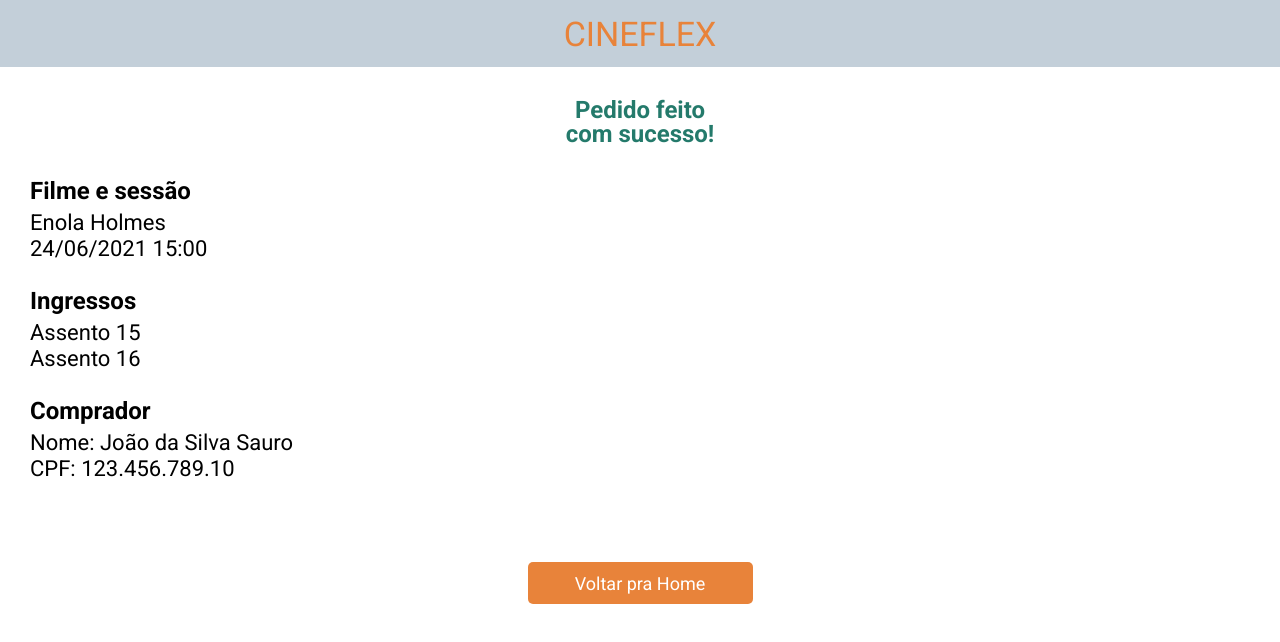
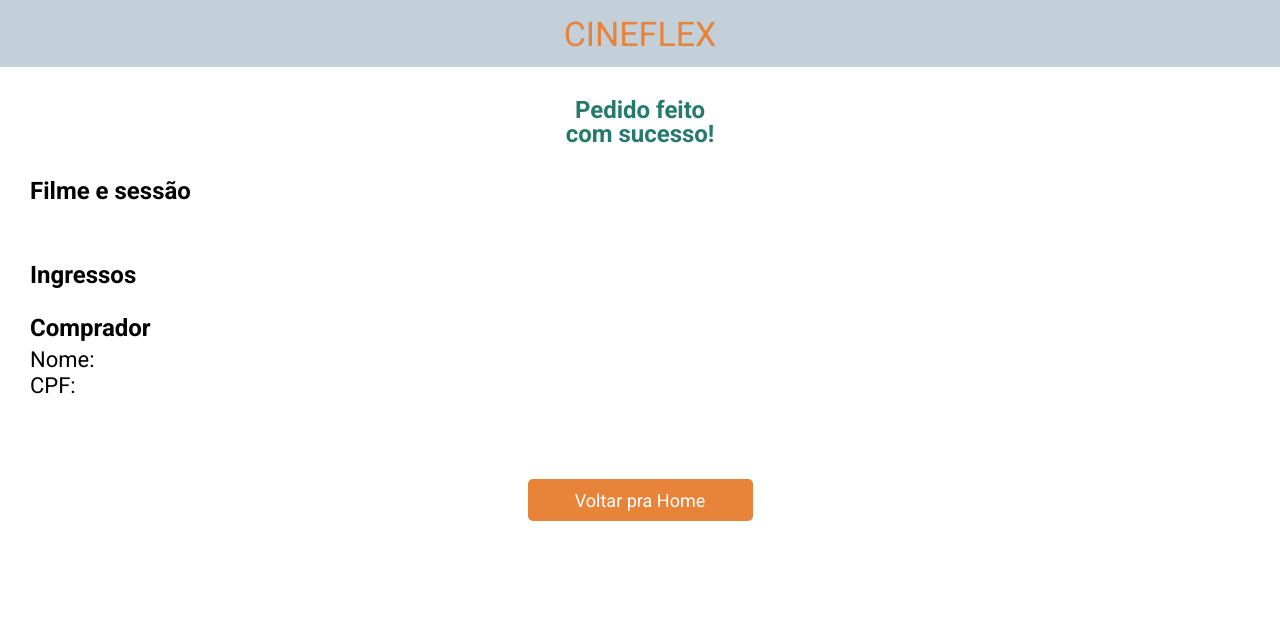
Before and after one commit to mateusrfon/Projeto-Cineflex, a React (Create React App) app: page /sucesso in a window 1280 px wide. Shown: the top 642 px of the page. Built offline with nearby package versions, Linux system fonts and the light colour scheme.

Commit message:
projeto finalizado

```diff
--- a/src/App.js
+++ b/src/App.js
@@ -11,6 +11,7 @@ import {BrowserRouter, Switch, Route, Link} from 'react-router-dom';
 import { useState } from 'react';
 
 export default function App() {
+    const [success, setSuccess] = useState({movie: '', date: '', time: '', tickets: [], buyer: '', cpf: ''});
     return (
         <>
         <BrowserRouter>
@@ -25,10 +26,10 @@ export default function App() {
                     <Schedule />
                 </Route>
                 <Route path='/sessao/:sessionId'>
-                    <Session />
+                    <Session success={success} setSuccess={setSuccess}/>
                 </Route>
                 <Route path="/sucesso">
-                    <Success />
+                    <Success success={success}/>
                 </Route>
             </Switch>
         </BrowserRouter>
--- a/src/Components/Session.js
+++ b/src/Components/Session.js
@@ -1,16 +1,15 @@
-import { useParams } from 'react-router-dom';
+import { useParams, useHistory } from 'react-router-dom';
 import { useState, useEffect } from 'react';
 import axios from 'axios';
 import Seats from './Seats';
 
 import '../styles/seats.css';
 
-export default function Session() {
+export default function Session({ success, setSuccess }) {
     const { sessionId } = useParams();
     const [session, setSession] = useState('');
-    const [name, setName] = useState('');
-    const [cpf, setCpf] = useState('');
     const [checkout, setCheckout] = useState( {ids: [], name: '', cpf: ''} );
+    let history = useHistory();
 
     useEffect(() => {
         const requirement = axios.get(`https://mock-api.bootcamp.respondeai.com.br/api/v2/cineflex/showtimes/${sessionId}/seats`);
@@ -21,6 +20,22 @@ export default function Session() {
 
     if (session === '') {
         return <div className='title'>Carregando...</div>
+    }
+
+    function reserve() {
+        success.movie = session.movie.title;
+        success.date = session.day.date;
+        success.time = session.name;
+        success.tickets = checkout.ids.map((e) => {
+            const seat = session.seats.filter((t) => t.id === e);
+            return seat[0].name;
+        });
+        success.buyer = checkout.name;
+        success.cpf = checkout.cpf;
+        setSuccess({...success});
+
+        const promise = axios.post('https://mock-api.bootcamp.respondeai.com.br/api/v2/cineflex/seats/book-many', checkout);
+        promise.then(() => history.push("/sucesso"));
     }
 
     return (
@@ -50,7 +65,7 @@ export default function Session() {
                 <input placeholder='Digite seu CPF...' onChange={e => setCheckout({...checkout, cpf: e.target.value})} value={checkout.cpf}/>
             </div>
 
-            <div className='btn'>Reservar assento(s)</div>
+            <div className='btn' onClick={reserve}>Reservar assento(s)</div>
 
             <div className='selected'>
                 <div className='frame'>
@@ -58,7 +73,7 @@ export default function Session() {
                 </div>
                 <div className='info'>
                     <p>{session.movie.title}</p>
-                    <p>{session.day.weekday} - {session.day.date}</p>
+                    <p>{session.day.weekday} - {session.name}</p>
                 </div>
             </div>
         </>
--- a/src/Components/Success.js
+++ b/src/Components/Success.js
@@ -1,18 +1,21 @@
+import { Link } from 'react-router-dom';
 import '../styles/success.css'
 
-export default function Success() {
+export default function Success({ success }) {
     return (
         <>
             <h1 className='title success'>Pedido feito<br/>com sucesso!</h1>
             <div className='success-info'>
                 <h1 className='info-title'>Filme e sessão</h1>
-            <p>Enola Holmes<br/>24/06/2021 15:00</p>
+                <p>{success.movie}<br/>{success.date} {success.time}</p>
                 <h1 className='info-title'>Ingressos</h1>
-            <p>Assento 15<br/>Assento 16</p>
+                <p>{success.tickets.map((e) => <>Assento {e}<br/></>)}</p>
                 <h1 className='info-title'>Comprador</h1>
-            <p>Nome: João da Silva Sauro<br/>CPF: 123.456.789.10</p>
+                <p>Nome: {success.buyer}<br/>CPF: {success.cpf}</p>
             </div>
+            <Link to='/' style={{ textDecoration: 'none' }}>
                 <div className='btn'>Voltar pra Home</div>
+            </Link>
         </>
     );
 }
```
Lines whose indentation alone changed are shown as unchanged.
